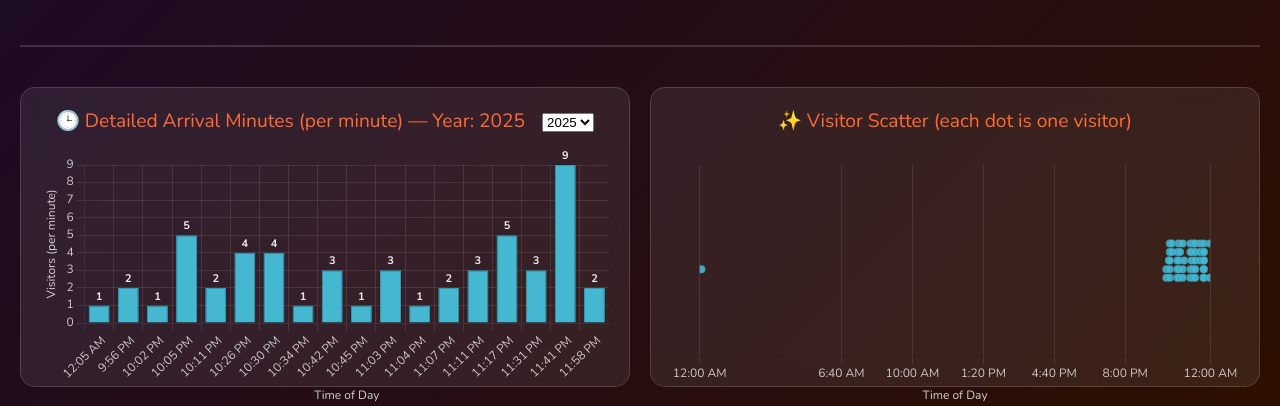
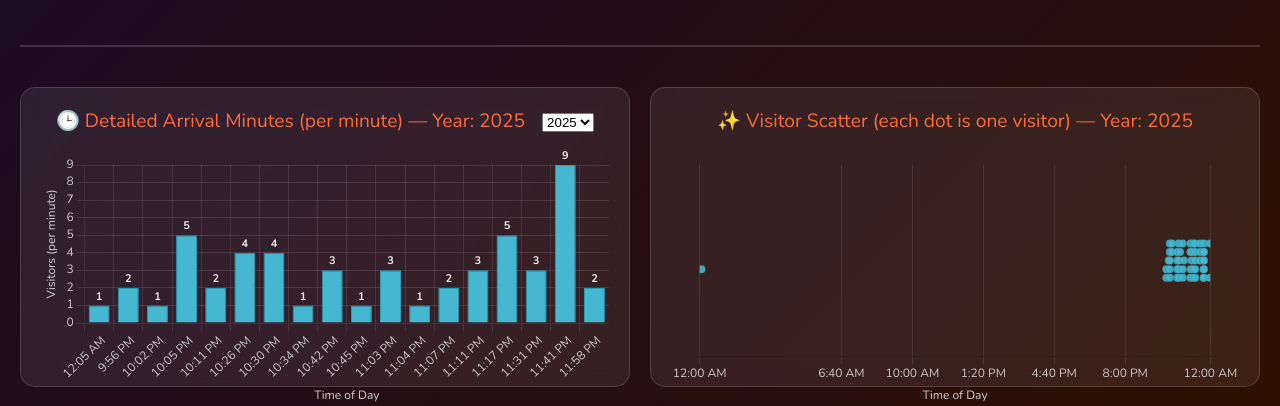
Before and after one commit to dvanvolk/TrickOrTreaterDashboard, a Flask app: page / in a window 1280 px wide. Shown: the part 2556-2962 px from the top of the page. Run offline with Flask 3, Linux system fonts and the light colour scheme; data comes from the database, SQL or seed files in the repository; parts of the project's set-up code (start-up, migrations or seed data) failed here and were passed over.

Commit message:
Show selected year in Visitor Scatter chart title
Co-Authored-By: Claude Sonnet 5.5 <noreply@anthropic.com>

```diff
--- a/static/js/dashboard.js
+++ b/static/js/dashboard.js
@@ -576,6 +576,9 @@ function updateDetailedScatterChart(yearParam) {
     }
 
     const entries = detailedHistorical[yearToShow] || [];
+
+    const titleEl = document.getElementById('detailedScatterTitle');
+    if (titleEl) titleEl.textContent = `✨ Visitor Scatter (each dot is one visitor) — Year: ${yearToShow}`;
 
     const points = [];
     entries.forEach((e, idx) => {
--- a/templates/trickortreat_dashboard.html
+++ b/templates/trickortreat_dashboard.html
@@ -127,7 +127,7 @@
                 <canvas id="detailedYearChart"></canvas>
             </div>
             <div class="chart-container">
-                <div class="chart-title">✨ Visitor Scatter (each dot is one visitor)</div>
+                <div class="chart-title" id="detailedScatterTitle">✨ Visitor Scatter (each dot is one visitor)</div>
                 <canvas id="detailedScatterChart"></canvas>
             </div>
         </div>
```
